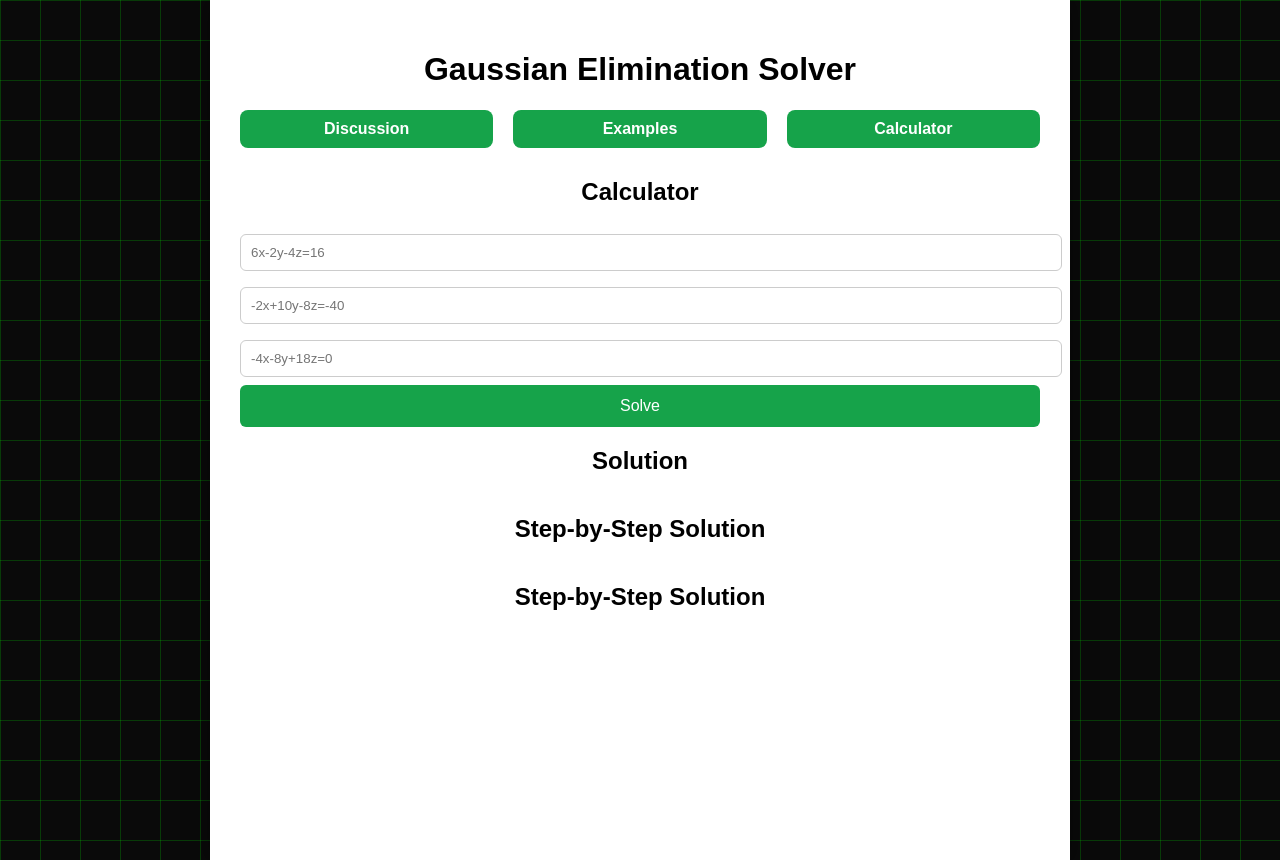
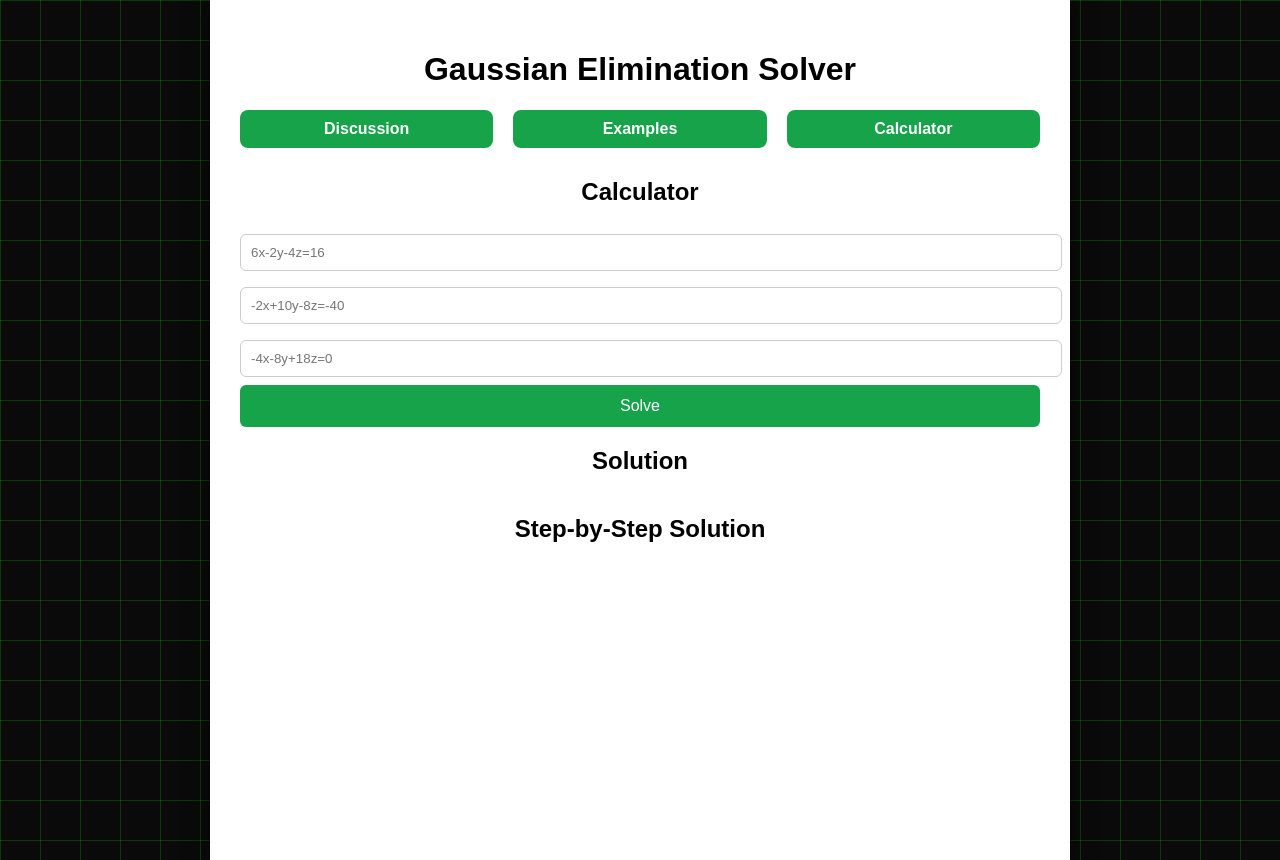
Before and after one commit to sealbooper/gaussian-elimination-project, a Flask app: page / in a window 1280 px wide. Run offline with Flask 3, Linux system fonts and the light colour scheme.

Commit message:
debug1.1

```diff
--- a/templates/index.html
+++ b/templates/index.html
@@ -166,24 +166,6 @@ p {
 
     </div>
 
-    {% if steps is not none %}
-    <div class="section">
-        <h2>Step-by-Step Solution</h2>
-
-        {% for step in steps %}
-            {% if step is string %}
-                <p><b>{{ step }}</b></p>
-            {% else %}
-                <pre>
-    {% for row in step %}
-    {{ row }}
-    {% endfor %}
-                </pre>
-            {% endif %}
-        {% endfor %}
-    </div>
-    {% endif %}
-
     <!-- 🔹 Discussion -->
     <div class="section content-section" id="discussion">
         <h2>What is Gaussian Elimination?</h2>
```
